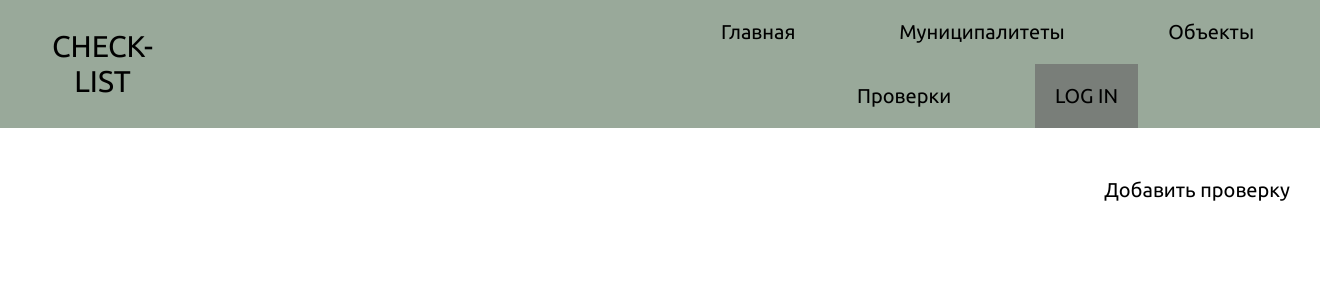
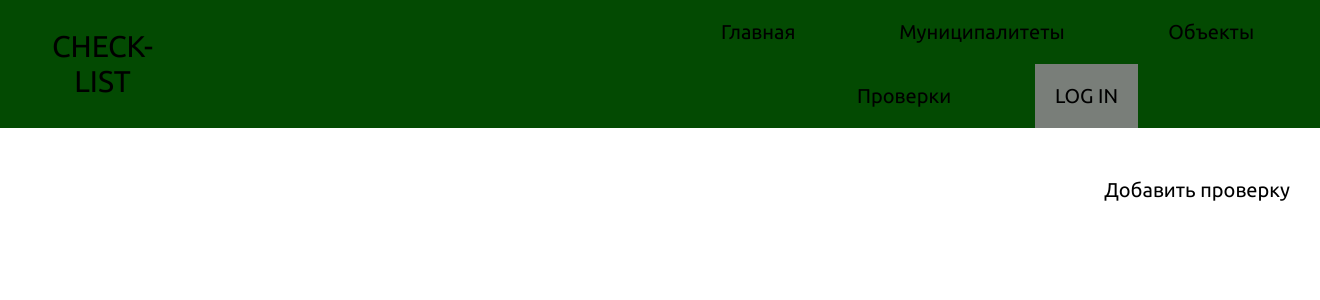
Before and after one commit to Votchitsev/check_list, a Django app: page /control_event/list/ in a window 1320 px wide. Shown: the top 300 px of the page. Run offline with Django 3.2, Linux system fonts and the light colour scheme; data that the repository does not hold is empty.

Commit message:
change count_score_of_control_event.py, style.css

```diff
--- a/static/css/style.css
+++ b/static/css/style.css
@@ -11,7 +11,7 @@ body {
 }
 
 .head__item {
-    color: black;
+    color: #012601;
     display: inline-block;
     font-size: 20px;
     padding: 20px;
@@ -25,7 +25,7 @@ body {
     }
 
 .head {
-    background-color: #99a99a;
+    background-color: #034A02;
     text-align: center;
     display: flex;
     margin-bottom: 40px
```
Also changed, not shown: checks/servises/count_score_of_control_event.py (line endings or trailing spaces).
